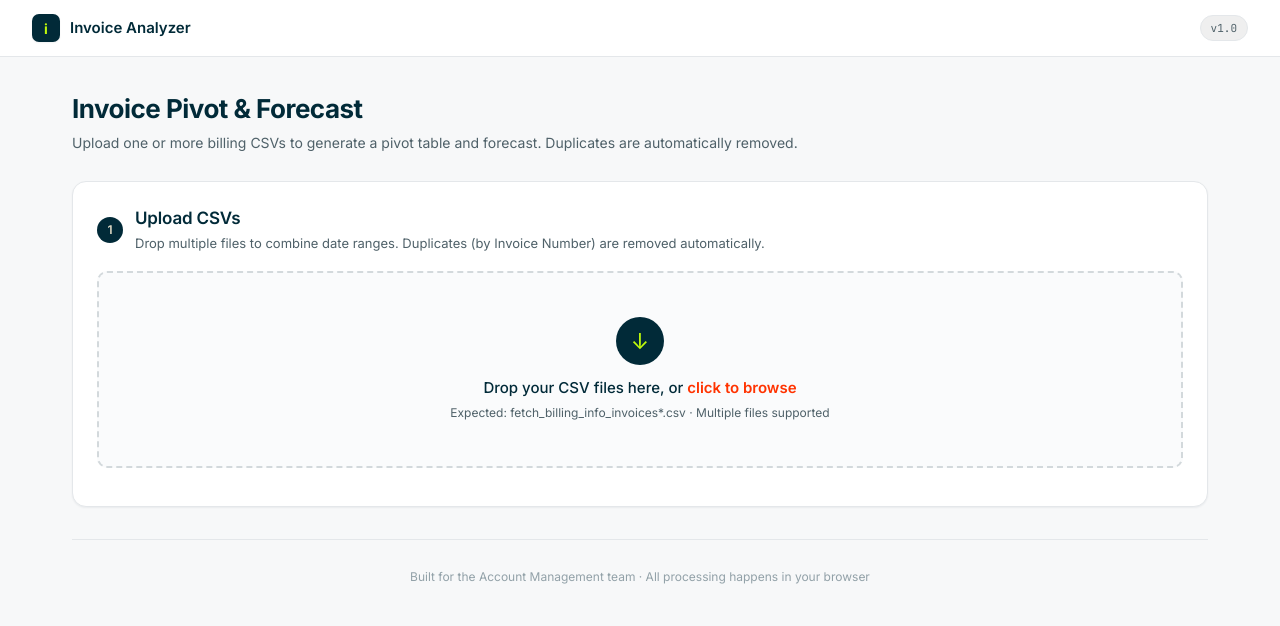
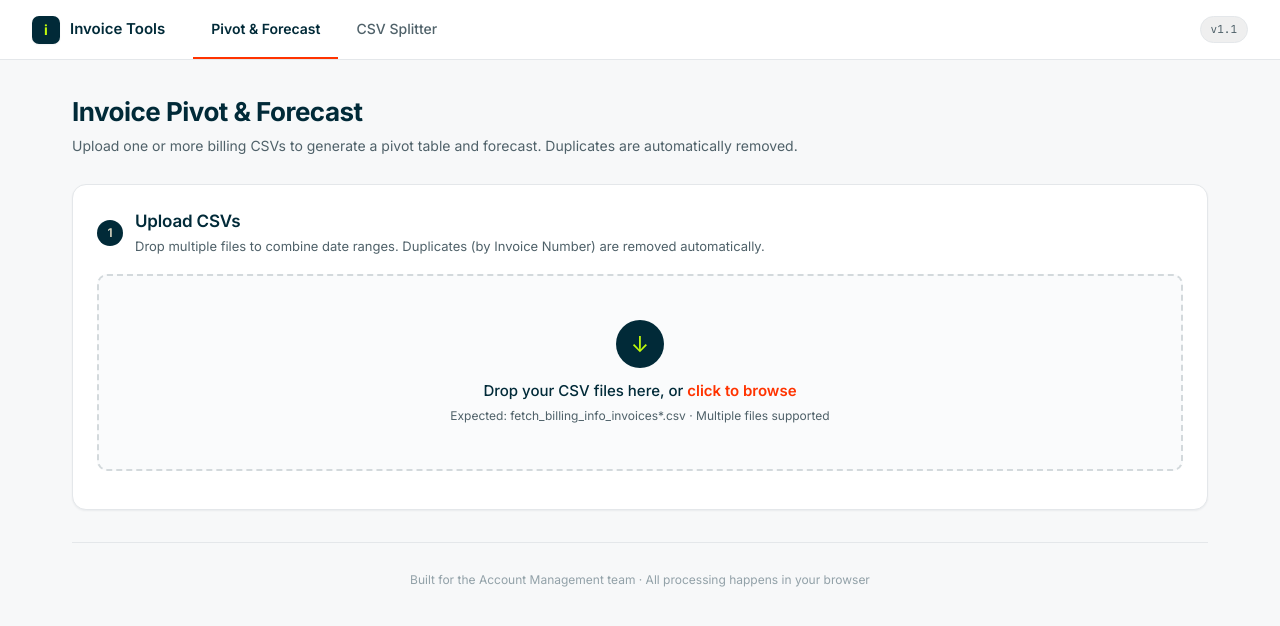
Before and after one commit to liammolloy-chargebee/CBUsageStats, a plain HTML site: page index.html in a window 1280 px wide. Drawn offline with nearby package versions, Linux system fonts and the light colour scheme.

Commit message:
Update index.html

```diff
--- a/index.html
+++ b/index.html
@@ -62,11 +62,12 @@
   .navbar {
     background: var(--surface);
     border-bottom: 1px solid var(--border);
-    padding: 14px 32px;
-    display: flex; justify-content: space-between; align-items: center;
+    padding: 0 32px;
+    display: flex; align-items: center;
     position: sticky; top: 0; z-index: 10;
+    height: 60px;
   }
-  .brand { display: flex; align-items: center; gap: 10px; font-weight: 600; font-size: 15px; color: var(--text); }
+  .brand { display: flex; align-items: center; gap: 10px; font-weight: 600; font-size: 15px; color: var(--text); margin-right: 28px; }
   .brand-mark {
     width: 28px; height: 28px; border-radius: 7px;
     background: var(--mature-blue);
@@ -74,6 +75,16 @@
     color: var(--spunky-lime); font-weight: 700; font-size: 14px;
     box-shadow: var(--shadow-sm);
   }
+  .tabs { display: flex; align-items: stretch; height: 100%; flex: 1; }
+  .tab {
+    display: inline-flex; align-items: center; padding: 0 18px;
+    color: var(--text-muted); text-decoration: none;
+    font-size: 14px; font-weight: 500;
+    border-bottom: 2px solid transparent;
+    transition: all 0.15s;
+  }
+  .tab:hover { color: var(--text); }
+  .tab.active { color: var(--text); border-bottom-color: var(--accent); font-weight: 600; }
   .badge {
     font-family: 'JetBrains Mono', monospace; font-size: 11px;
     color: var(--text-muted); background: var(--clarity-white);
@@ -401,7 +412,9 @@
 
   @media (max-width: 640px) {
     .wrap { padding: 20px 16px 60px; }
-    .navbar { padding: 12px 16px; }
+    .navbar { padding: 0 12px; }
+    .brand { margin-right: 12px; }
+    .tab { padding: 0 10px; font-size: 13px; }
     .card { padding: 18px; }
     .page-title { font-size: 22px; }
   }
@@ -414,9 +427,13 @@
 <nav class="navbar">
   <div class="brand">
     <div class="brand-mark">i</div>
-    <span>Invoice Analyzer</span>
+    <span>Invoice Tools</span>
   </div>
-  <span class="badge">v1.0</span>
+  <div class="tabs">
+    <a class="tab active" href="index.html">Pivot &amp; Forecast</a>
+    <a class="tab" href="splitter.html">CSV Splitter</a>
+  </div>
+  <span class="badge">v1.1</span>
 </nav>
 
 <div class="wrap">
```
